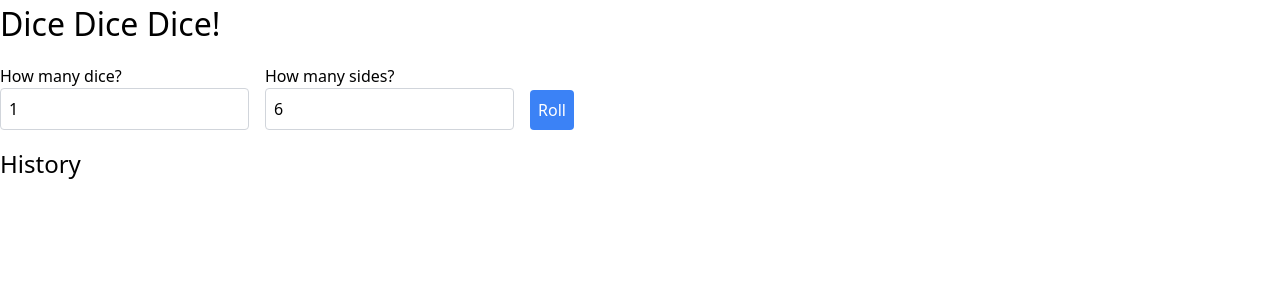
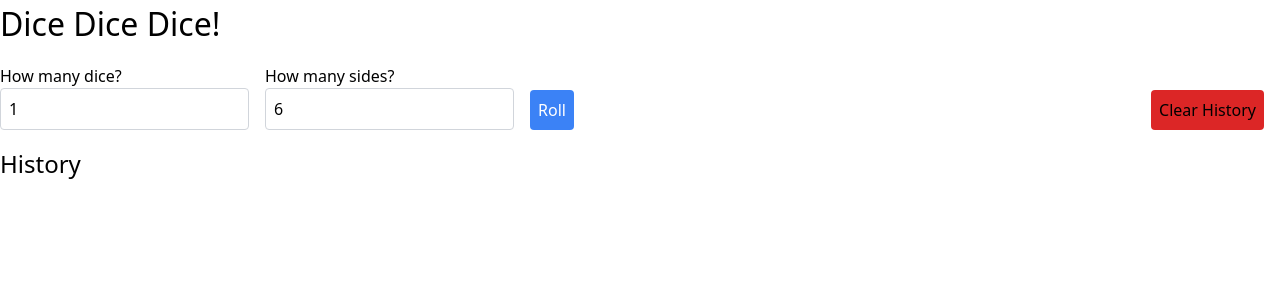
Before and after one commit to Willshaw/its-a-dice, a Nuxt app: page / in a window 1280 px wide. Shown: the top 300 px of the page. Built offline with nearby package versions, Linux system fonts and the light colour scheme.

Commit message:
clear history button

```diff
--- a/app.vue
+++ b/app.vue
@@ -36,6 +36,12 @@ const saveHistory = () => {
   localStorage.setItem('history', JSON.stringify(history.value));
 };
 
+// clear the history
+const clearHistory = () => {
+  history.value = [];
+  saveHistory();
+};
+
 // remove a roll from the history
 const deleteRoll = (index: number) => {
   history.value.splice(index, 1);
@@ -68,6 +74,9 @@ onMounted(() => {
       </div>
       <div class="control align-baseline flex-col content-end">
         <button @click="castRolls()">Roll</button>
+      </div>
+      <div class="control align-baseline flex-col  ml-auto content-end">
+        <button class="bg-red-600 text-black" @click="clearHistory">Clear History</button>
       </div>
     </div>
     <h2 class="my-4">History</h2>
```
